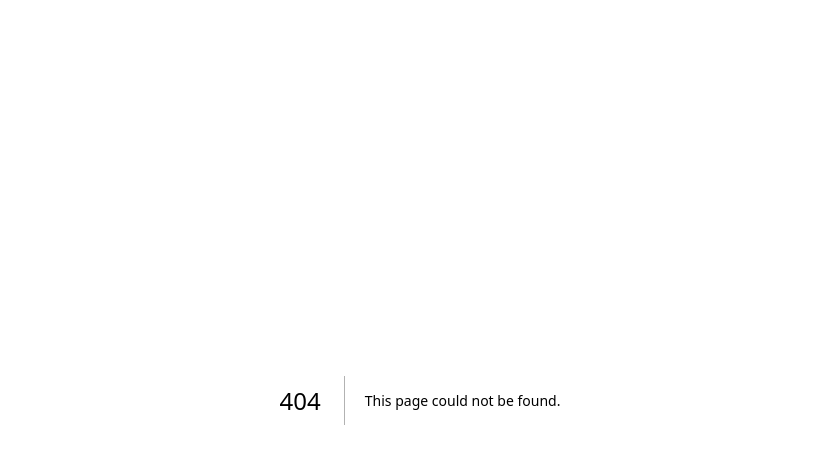
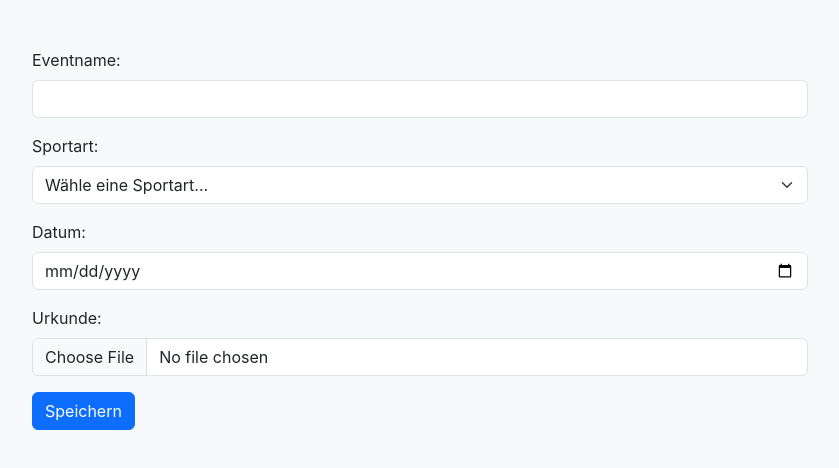
Before and after one commit to springerarthur/schlusslicht, a Next.js app: page /raceResults/form in a window 1280 px wide. Before the commit this address had no page. Shown: the top 468 px of the page, without its empty margins (220-1059 px from the left). Built offline with nearby package versions, Linux system fonts and the light colour scheme.

Commit message:
feat: add base ui to store race results

```diff
--- a/package.json
+++ b/package.json
@@ -10,6 +10,8 @@
     "axios": "^1.6.2",
     "bootstrap": "^5.3.2",
     "cheerio": "^1.0.0-rc.12",
+    "formidable": "^3.5.1",
+    "formidable-serverless": "^1.1.1",
     "garmin-connect": "^1.6.1",
     "moment": "^2.30.1",
     "mongodb": "^4.8.1",
@@ -19,6 +21,7 @@
     "vercel": "^33.0.1"
   },
   "devDependencies": {
+    "@types/formidable": "^3.4.5",
     "@types/node": "18.7.5",
     "@types/react": "16.9.17",
     "eslint": "8.56.0",
--- /dev/null
+++ b/src/lib/RaceResultsService.ts
@@ -0,0 +1,24 @@
+import { RaceResult } from "../types/RaceResult";
+import clientPromise from "./mongodb";
+
+export default class RaceResultsService {
+  public async getAllRaceResults(): Promise<RaceResult[]> {
+    const mongoDbClient = await clientPromise;
+
+    return await mongoDbClient
+      .db("schlusslicht")
+      .collection<RaceResult>("race-results")
+      .find()
+      .sort({ date: -1 })
+      .toArray();
+  }
+
+  public async saveRaceResult(raceResult: RaceResult) {
+    const mongoDbClient = await clientPromise;
+
+    await mongoDbClient
+      .db("schlusslicht")
+      .collection<RaceResult>("race-results")
+      .insertOne(raceResult);
+  }
+}
--- /dev/null
+++ b/src/pages/api/raceResults/save.ts
@@ -0,0 +1,40 @@
+import { NextApiRequest, NextApiResponse } from "next";
+import formidable from "formidable-serverless";
+import CertificateService from "../../../lib/RaceResultsService";
+import { RaceResult } from "../../../types/RaceResult";
+
+export const config = {
+  api: {
+    bodyParser: false,
+  },
+};
+
+export default async function saveRaceResult(
+  req: NextApiRequest,
+  res: NextApiResponse
+) {
+  if (req.method !== "POST") {
+    return res.status(405).json({ error: "Methode nicht erlaubt" });
+  }
+
+  const form = new formidable.IncomingForm();
+  form.uploadDir = "./public/certificates";
+  form.keepExtensions = true;
+  form.parse(req, async (err, fields, files) => {
+    if (err) {
+      return res.status(500).json({ error: "Fehler beim Parsen der Daten" });
+    }
+
+    const certificateService = new CertificateService();
+    const raceResult: RaceResult = {
+      userId: fields.userId,
+      name: fields.event,
+      sportType: fields.sport,
+      date: new Date(fields.date),
+      certificatePath: files?.certificate?.path.replace("public\\", ""),
+    };
+    certificateService.saveRaceResult(raceResult);
+
+    res.status(200).json({ message: "Upload erfolgreich" });
+  });
+}
--- /dev/null
+++ b/src/pages/raceResults/form.tsx
@@ -0,0 +1,103 @@
+import { useState } from "react";
+import { useRouter } from "next/router";
+
+export default function RaceResultForm() {
+  const router = useRouter();
+  const { id } = router.query;
+
+  const [event, setEvent] = useState("");
+  const [sport, setSport] = useState("");
+  const [date, setDate] = useState("");
+  const [file, setFile] = useState<File | null>(null);
+
+  const handleSubmit = async (e) => {
+    e.preventDefault();
+
+    const formData = new FormData();
+    formData.append("event", event);
+    formData.append("sport", sport);
+    formData.append("date", date);
+    if (file) {
+      formData.append("certificate", file);
+    }
+
+    try {
+      const response = await fetch("/api/raceResults/save", {
+        method: "POST",
+        body: formData,
+      });
+
+      if (!response.ok) {
+        throw new Error("Upload failed");
+      }
+
+      router.push("/raceResults");
+    } catch (error) {
+      alert(error.message);
+    }
+  };
+
+  return (
+    <div className="container mt-5">
+      <form onSubmit={handleSubmit}>
+        <div className="mb-3">
+          <label htmlFor="event" className="form-label">
+            Eventname:
+          </label>
+          <input
+            id="event"
+            type="text"
+            className="form-control"
+            value={event}
+            onChange={(e) => setEvent(e.target.value)}
+          />
+        </div>
+        <div className="mb-3">
+          <label htmlFor="sport" className="form-label">
+            Sportart:
+          </label>
+          <select
+            id="sport"
+            className="form-select"
+            value={sport}
+            onChange={(e) => setSport(e.target.value)}
+          >
+            <option value="">Wähle eine Sportart...</option>
+            <option value="Lauf">Lauf</option>
+            <option value="Triathlon">Triathlon</option>
+          </select>
+        </div>
+        <div className="mb-3">
+          <label htmlFor="date" className="form-label">
+            Datum:
+          </label>
+          <input
+            id="date"
+            type="date"
+            className="form-control"
+            value={date}
+            onChange={(e) => setDate(e.target.value)}
+          />
+        </div>
+        <div className="mb-3">
+          <label htmlFor="certificate" className="form-label">
+            Urkunde:
+          </label>
+          <input
+            id="certificate"
+            type="file"
+            className="form-control"
+            onChange={(e) => {
+              if (e.target.files && e.target.files.length > 0) {
+                setFile(e.target.files[0]);
+              }
+            }}
+          />
+        </div>
+        <button type="submit" className="btn btn-primary">
+          Speichern
+        </button>
+      </form>
+    </div>
+  );
+}
--- /dev/null
+++ b/src/types/RaceResult.ts
@@ -0,0 +1,7 @@
+export type RaceResult = {
+  userId: string;
+  name: string;
+  sportType: string;
+  date: Date;
+  certificatePath?: string;
+};
```
Also changed, not shown: src/pages/raceResults/index.tsx (added, +71 -0 lines), src/pages/user/[username].tsx (+1 -15 lines), 2 other files (tests, documents, lock files or other folders).
